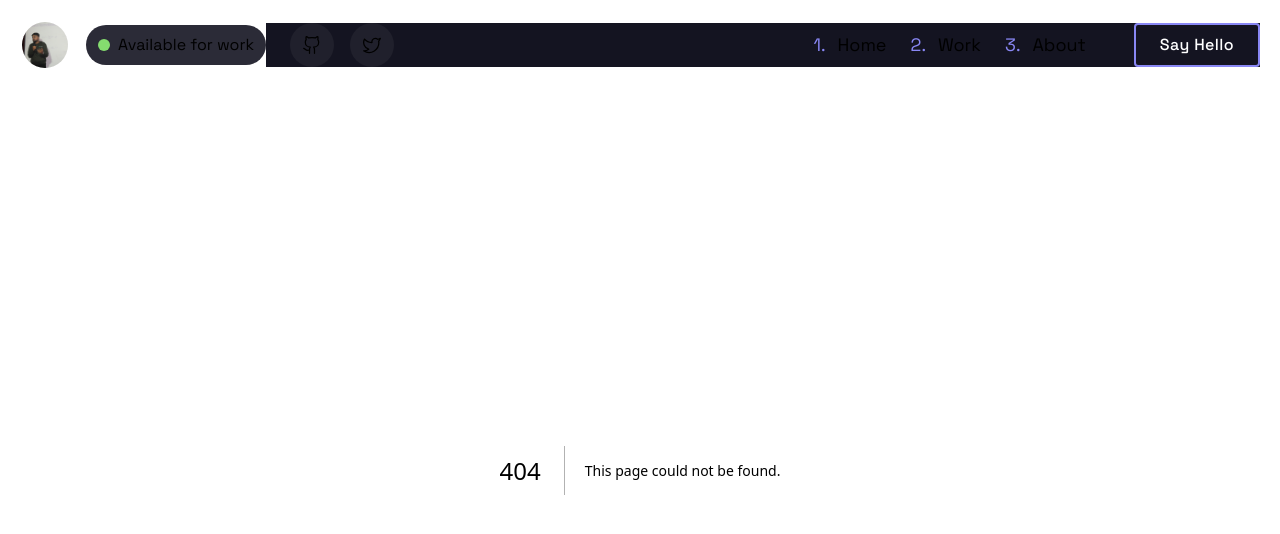
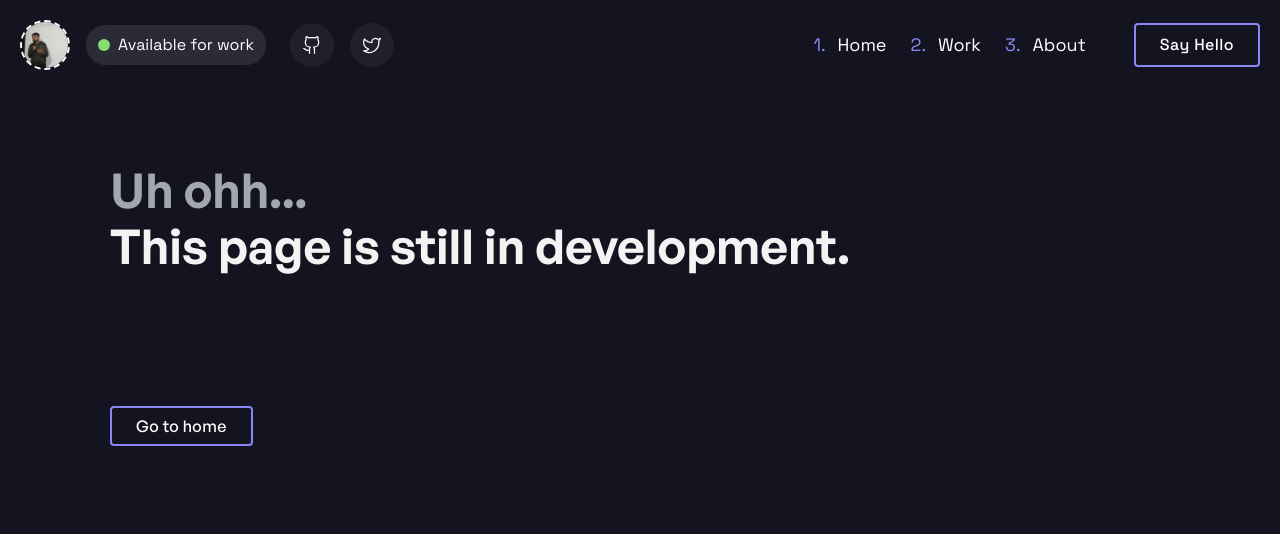
Before and after one commit to inclinedadarsh/portfolio, a Next.js app: page /work in a window 1280 px wide. Before the commit this address had no page. Shown: the top 534 px of the page. Built offline with nearby package versions, Linux system fonts and the light colour scheme.

Commit message:
feat: :sparkles: add Development component and use that in all other pages (#14)

```diff
--- /dev/null
+++ b/src/app/about/page.tsx
@@ -0,0 +1,11 @@
+import Development from "@/components/Development";
+
+const About = () => {
+  return (
+    <>
+      <Development />
+    </>
+  );
+};
+
+export default About;
--- /dev/null
+++ b/src/app/work/page.tsx
@@ -0,0 +1,9 @@
+import Development from "@/components/Development";
+import { buttonVariants } from "@/components/ui/Button";
+import Link from "next/link";
+
+const Work = () => {
+  return <Development />;
+};
+
+export default Work;
--- /dev/null
+++ b/src/components/Development.tsx
@@ -0,0 +1,26 @@
+import { buttonVariants } from "@/components/ui/Button";
+import Link from "next/link";
+
+const Development = () => {
+  return (
+    <div className="view-container">
+      <h1 className="font-semibold text-3xl md:text-4xl lg:text-5xl flex flex-col mt-24 my-36 leading-snug">
+        <span className="text-muted-white-2">Uh ohh...</span>
+        <span className="text-muted-white-1 md:mt-2">
+          This page is still in development.
+        </span>
+      </h1>
+      <Link
+        href="/"
+        className={`${buttonVariants({
+          variant: "outline",
+          size: "default",
+        })}`}
+      >
+        Go to home
+      </Link>
+    </div>
+  );
+};
+
+export default Development;
--- a/src/components/Navigation.tsx
+++ b/src/components/Navigation.tsx
@@ -73,7 +73,7 @@ const Navigation = () => {
           </li>
           <li>
             <Link
-              href="/"
+              href="/work"
               className="flex gap-3 hover:text-primary focus-visible:text-primary transition-colors"
             >
               <span className="text-primary">2.</span>Work
@@ -81,7 +81,7 @@ const Navigation = () => {
           </li>
           <li>
             <Link
-              href="/"
+              href="/about"
               className="flex gap-3 hover:text-primary focus-visible:text-primary transition-colors"
             >
               <span className="text-primary">3.</span>About
```
